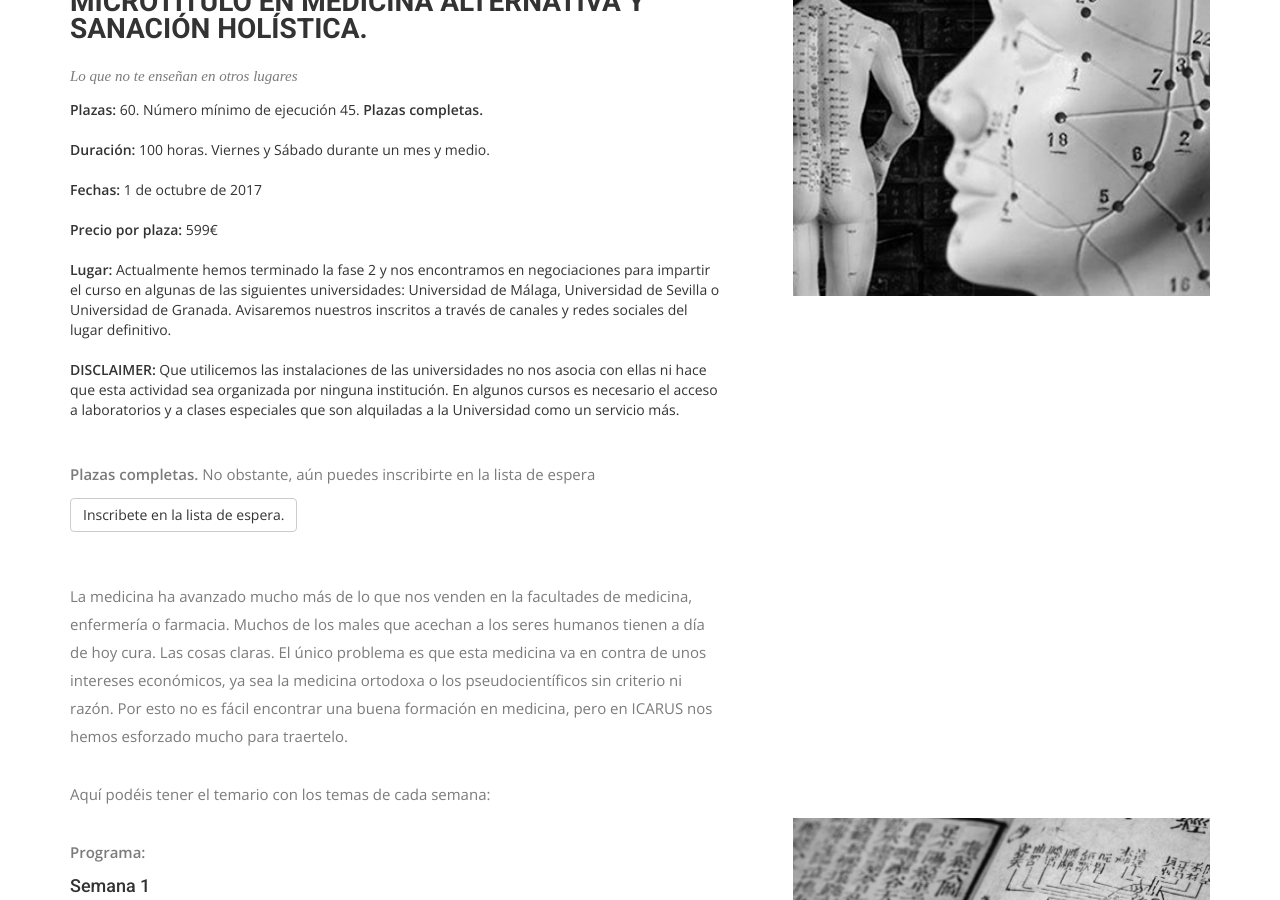
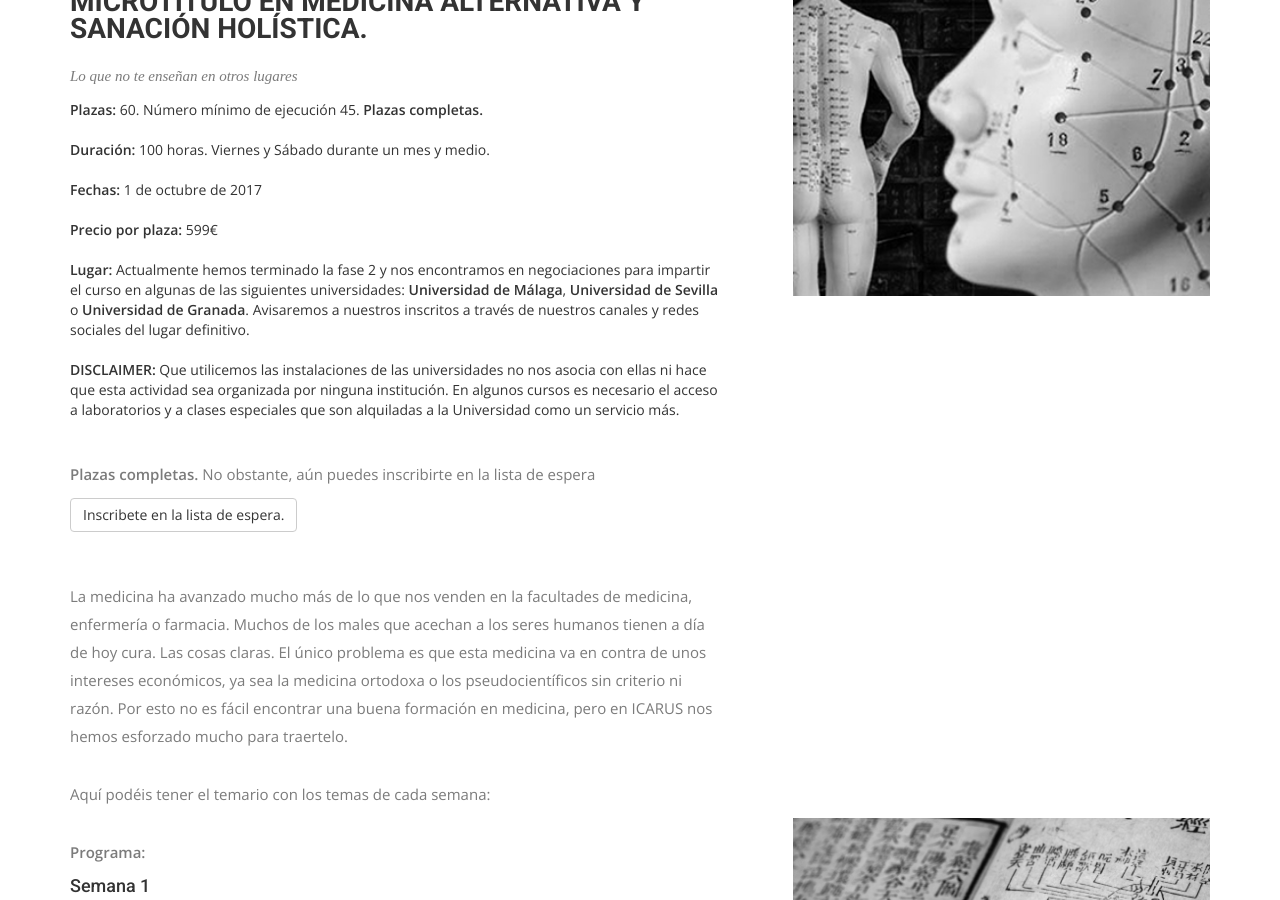
Before and after one commit to universidadicarus/universidadicarus_page, a Jekyll site: the page built from cursos/medicina-alternativa-sanacion-holistica.html, in a window 1280 px wide and 900 px high, scrolled down 656 px. Built offline with Jekyll 4.4.1, drawn with Linux system fonts in a browser that asks for light colours; nearby versions of some CDN libraries; some web fonts are replaced.

Commit message:
Update medicina-alternativa-sanacion-holistica.html

```diff
--- a/cursos/medicina-alternativa-sanacion-holistica.html
+++ b/cursos/medicina-alternativa-sanacion-holistica.html
@@ -34,7 +34,7 @@ permalink: /cursos/medicina
               <li><b>Fechas:</b> 1 de octubre de 2017</li>
               <li><b>Precio por plaza:</b> 599€</li>
 
-              <li><b>Lugar:</b> Actualmente hemos terminado la fase 2 y nos encontramos en negociaciones para impartir el curso en algunas de las siguientes universidades: Universidad de Málaga, Universidad de Sevilla o Universidad de Granada. Avisaremos nuestros inscritos a través de canales y redes sociales del lugar definitivo.</li>
+              <li><b>Lugar:</b> Actualmente hemos terminado la fase 2 y nos encontramos en negociaciones para impartir el curso en algunas de las siguientes universidades: <b>Universidad de Málaga</b>, <b>Universidad de Sevilla</b> o <b>Universidad de Granada</b>. Avisaremos a nuestros inscritos a través de nuestros canales y redes sociales del lugar definitivo.</li>
 
               <li><b>DISCLAIMER:</b> Que utilicemos las instalaciones de las universidades no nos asocia con ellas ni hace que esta actividad sea organizada por ninguna institución. En algunos cursos es necesario el acceso a laboratorios y a clases especiales que son alquiladas a la Universidad como un servicio más.</li>
             </ul>
```
